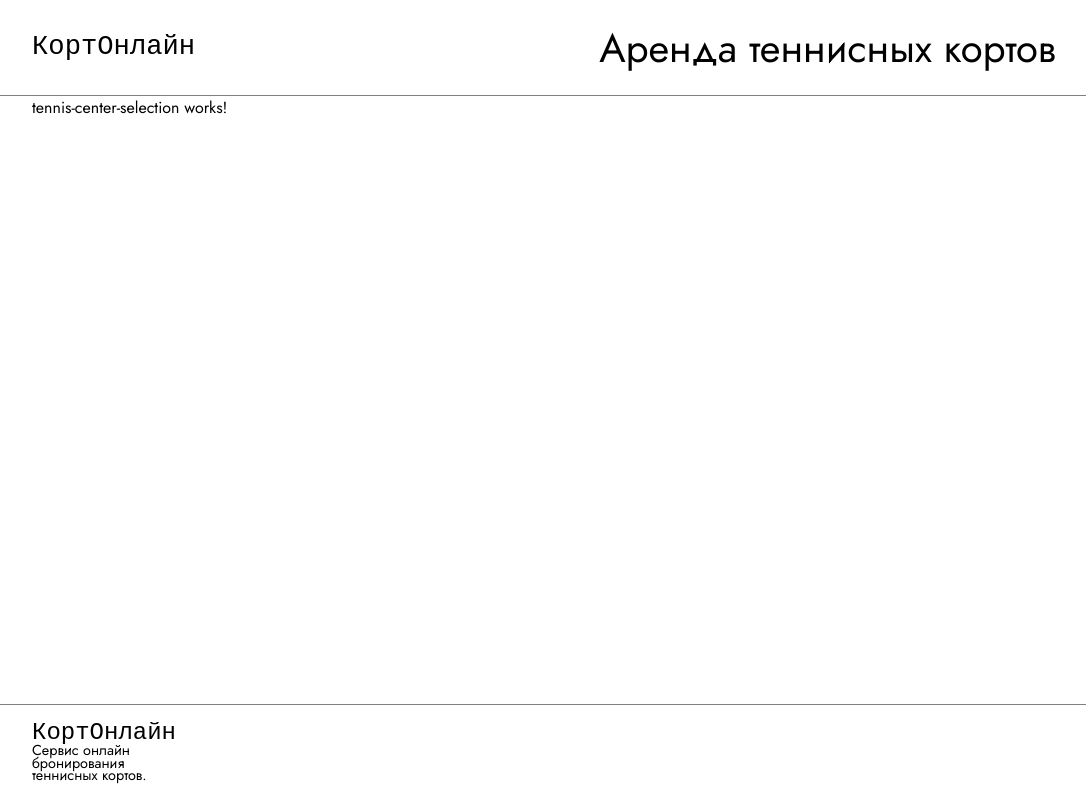
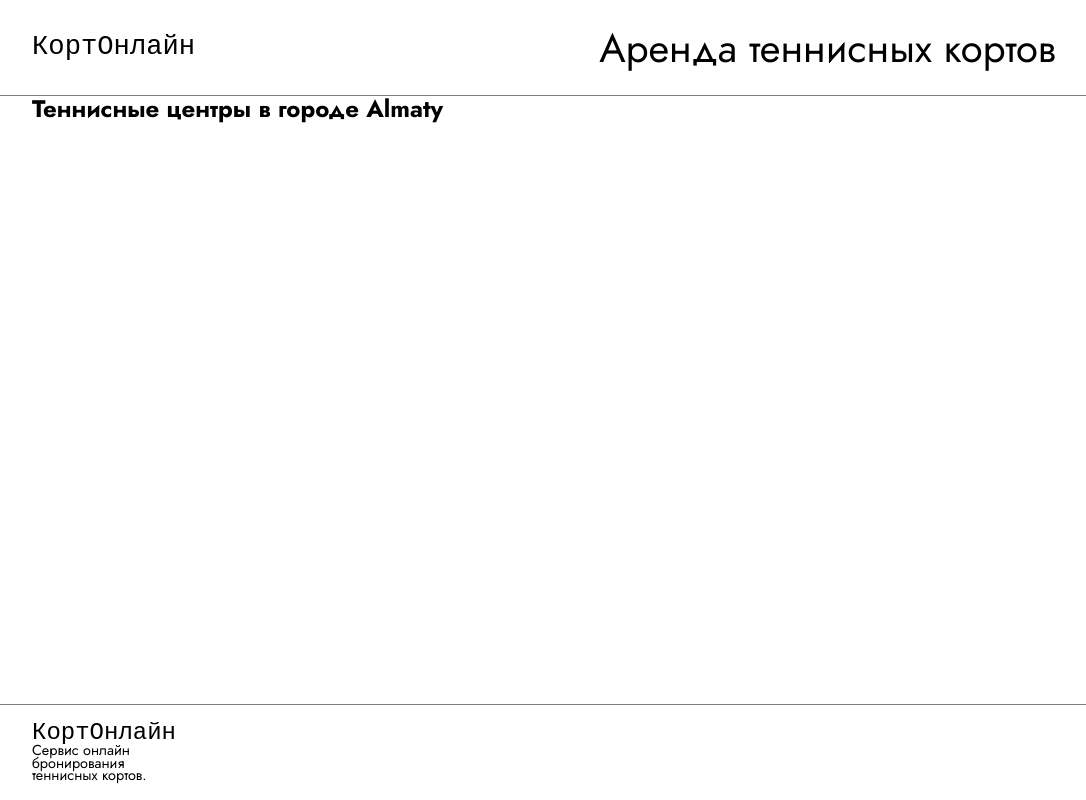
Before and after one commit to vladRomanov10/courtOnline, an Angular app: page /tennis-center-selection in a window 1280 px wide. Shown: the whole page, without its empty margins (96-1182 px from the left). Built offline with nearby package versions, Linux system fonts and the light colour scheme; a web font is replaced by a local one.

Commit message:
Добавил заголовок

```diff
--- a/src/app/components/tennis-center-selection/tennis-center-selection.component.html
+++ b/src/app/components/tennis-center-selection/tennis-center-selection.component.html
@@ -1 +1 @@
-<p>tennis-center-selection works!</p>
+<h2>Теннисные центры в городе {{currentCity}}</h2>
--- a/src/app/components/tennis-center-selection/tennis-center-selection.component.ts
+++ b/src/app/components/tennis-center-selection/tennis-center-selection.component.ts
@@ -8,5 +8,6 @@ import { Component } from '@angular/core';
   styleUrl: './tennis-center-selection.component.scss'
 })
 export class TennisCenterSelectionComponent {
+  currentCity:string = 'Almaty'
 
 }
```
